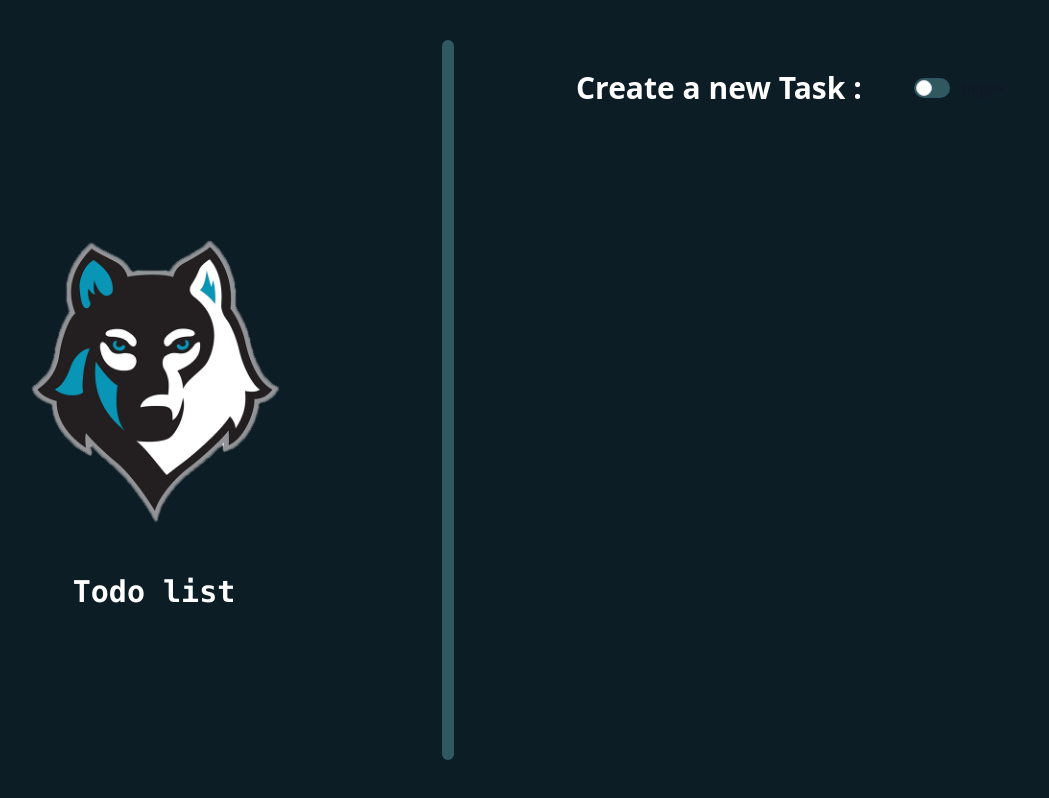
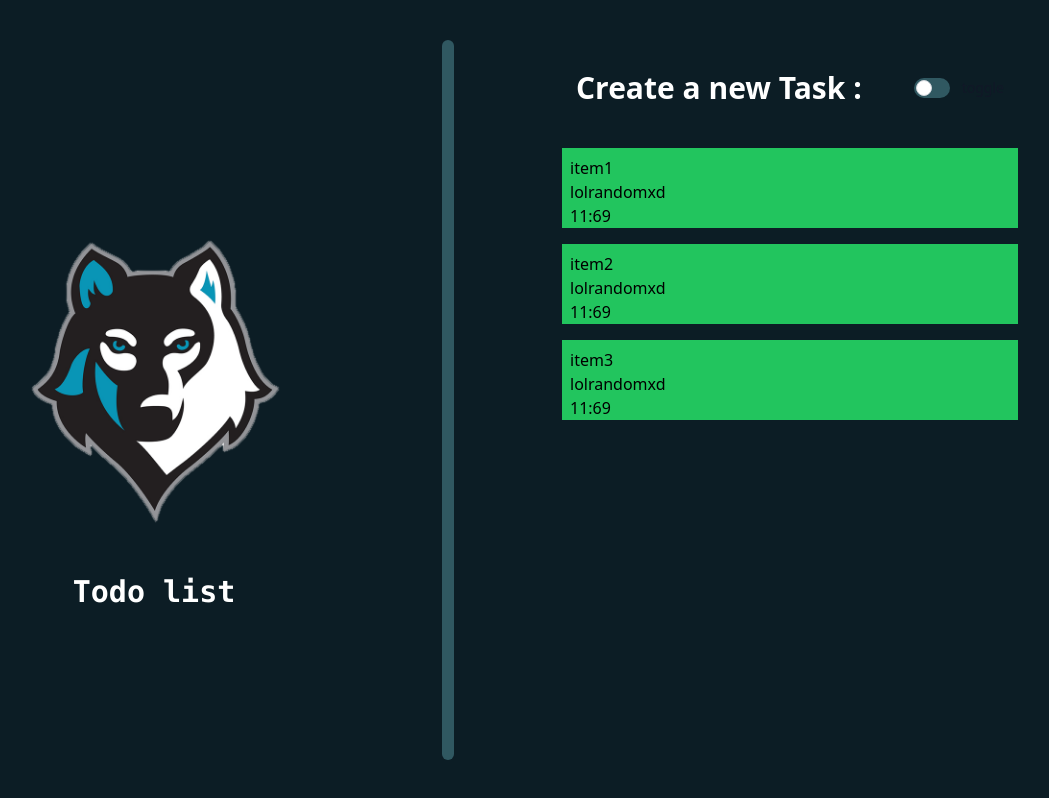
Before and after one commit to Nacir1i/vuejs-todo, a Vue app: page / in a window 1280 px wide. Shown: the whole page, without its empty margins (144-1193 px from the left). Built offline with nearby package versions, Linux system fonts and the light colour scheme.

Commit message:
task component

```diff
--- a/src/App.vue
+++ b/src/App.vue
@@ -34,10 +34,18 @@
         <CreateTask v-if="display" />
         <div
           :class="[
-            display ? 'h-96' : 'h-[40rem]',
-            'flex flex-col overflow-auto',
+            display ? 'h-96' : 'h-[38rem]',
+            'flex flex-col gap-4 overflow-auto p-3',
           ]"
-        ></div>
+        >
+          <div
+            class="w-full h-20 bg-green-500"
+            v-for="task in list"
+            :key="task.id"
+          >
+            <TaskItem :task="task" />
+          </div>
+        </div>
       </div>
     </div>
   </div>
@@ -46,19 +54,21 @@
 <script>
 import LogoSection from "./components/LogoSection.vue";
 import CreateTask from "./components/CreateTask.vue";
+import TaskItem from "./components/TaskItem.vue";
 
 export default {
   name: "App",
   components: {
     LogoSection,
     CreateTask,
+    TaskItem,
   },
   data() {
     return {
       list: [
-        { id: 1, title: "item1", timer: "11:69", decription: "lolrandomxd" },
-        { id: 2, title: "item2", timer: "11:69", decription: "lolrandomxd" },
-        { id: 3, title: "item3", timer: "11:69", decription: "lolrandomxd" },
+        { id: 1, name: "item1", timer: "11:69", description: "lolrandomxd" },
+        { id: 2, name: "item2", timer: "11:69", description: "lolrandomxd" },
+        { id: 3, name: "item3", timer: "11:69", description: "lolrandomxd" },
       ],
       display: false,
     };
--- /dev/null
+++ b/src/components/TaskItem.vue
@@ -0,0 +1,22 @@
+<template>
+  <div class="w-full h-full p-2">
+    <h1>{{ task.name }}</h1>
+    <h1>{{ task.description }}</h1>
+    <h1>{{ task.timer }}</h1>
+  </div>
+</template>
+
+<script>
+export default {
+  name: "TaskItem",
+  props: {
+    task: Object,
+  },
+  data() {
+    return {};
+  },
+  mounted() {
+    console.log(this.task);
+  },
+};
+</script>
```
